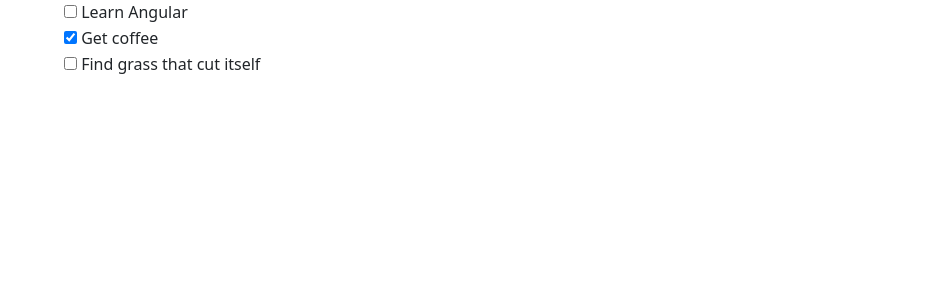
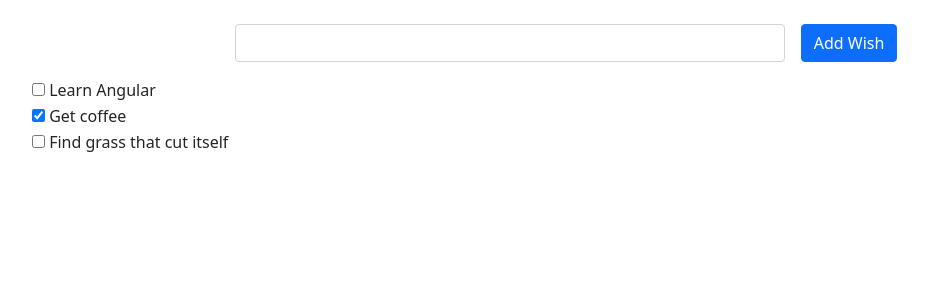
Before and after one commit to Yapoinc/AngularWishList, an Angular app in the folder wishlist/: page / in a window 1280 px wide. Shown: the top 300 px of the page, without its empty margins (74-1002 px from the left). Built offline with nearby package versions, Linux system fonts and the light colour scheme.

Commit message:
Using ngModel to Bind Values to Form Controls

```diff
--- a/wishlist/src/app/app.component.html
+++ b/wishlist/src/app/app.component.html
@@ -1,5 +1,28 @@
 <div class="container">
-  <div *ngIf="!items.length;  else showItems">There is no wishes to display !</div>
+  <form class="row mt-3 gx-3 gy-2 alingn-items-center justify-content-center">
+    <div class="col-sm-6">
+      <label class="visually-hidden">Wish</label>
+      <input
+        type="text"
+        name="newWishText"
+        class="form-control"
+        [(ngModel)]="newWishText"
+      />
+    </div>
+    <div class="col-auto">
+      <button
+        type="submit"
+        class="btn btn-primary"
+        (click)="$event.preventDefault(); addNewWish()"
+      >
+        Add Wish
+      </button>
+    </div>
+  </form>
+  <div class="row mt-3">
+    <div *ngIf="!items.length; else showItems">
+      There is no wishes to display !
+    </div>
     <ng-template #showItems>
       <ul *ngIf="items.length" class="wish_list">
         <li *ngFor="let item of items; index as ii">
@@ -8,11 +31,11 @@
               <input
                 type="checkbox"
                 class="checkbox"
-             attr.id="asdasdasd-{{ii}}"
-             attr.data-index="{{ii}}"
+                attr.id="asdasdasd-{{ ii }}"
+                attr.data-index="{{ ii }}"
                 [attr.data-item-index]="ii"
                 [checked]="item.isComplete"
-             (click)="toggleItem($event,item)"
+                (click)="toggleItem($event, item)"
               />
               {{ item.wishText }}
             </label>
@@ -21,3 +44,4 @@
       </ul>
     </ng-template>
   </div>
+</div>
--- a/wishlist/src/app/app.component.ts
+++ b/wishlist/src/app/app.component.ts
@@ -7,15 +7,25 @@
   styleUrls: ['./app.component.scss']
 })
 export class AppComponent {
-  items:WishItem[]= [
-      new WishItem('Learn Angular'),
-      new WishItem('Get coffee',true),
-      new WishItem('Find grass that cut itself'),
-  ]
+  items: WishItem[] = [
+    new WishItem('Learn Angular'),
+    new WishItem('Get coffee', true),
+    new WishItem('Find grass that cut itself'),
+  ];
+
+  newWishText = '';
   title = 'wishlist';
 
+  addNewWish() {
+    if (!this.newWishText.trim())
+      return;
+    this.items.push(new WishItem(this.newWishText));
+    this.newWishText = '';
 
-  toggleItem(e:Event,item:WishItem) {
-    item.isComplete=!item.isComplete;
   }
+
+  toggleItem(e: Event, item: WishItem) {
+    item.isComplete = !item.isComplete;
+  }
+
 }
--- a/wishlist/src/app/app.module.ts
+++ b/wishlist/src/app/app.module.ts
@@ -3,6 +3,7 @@
 
 import { AppRoutingModule } from './app-routing.module';
 import { AppComponent } from './app.component';
+import { FormsModule } from '@angular/forms';
 
 @NgModule({
   declarations: [
@@ -10,7 +11,8 @@
   ],
   imports: [
     BrowserModule,
-    AppRoutingModule
+    AppRoutingModule,
+    FormsModule
   ],
   providers: [],
   bootstrap: [AppComponent]
```
Lines whose indentation alone changed are shown as unchanged.
